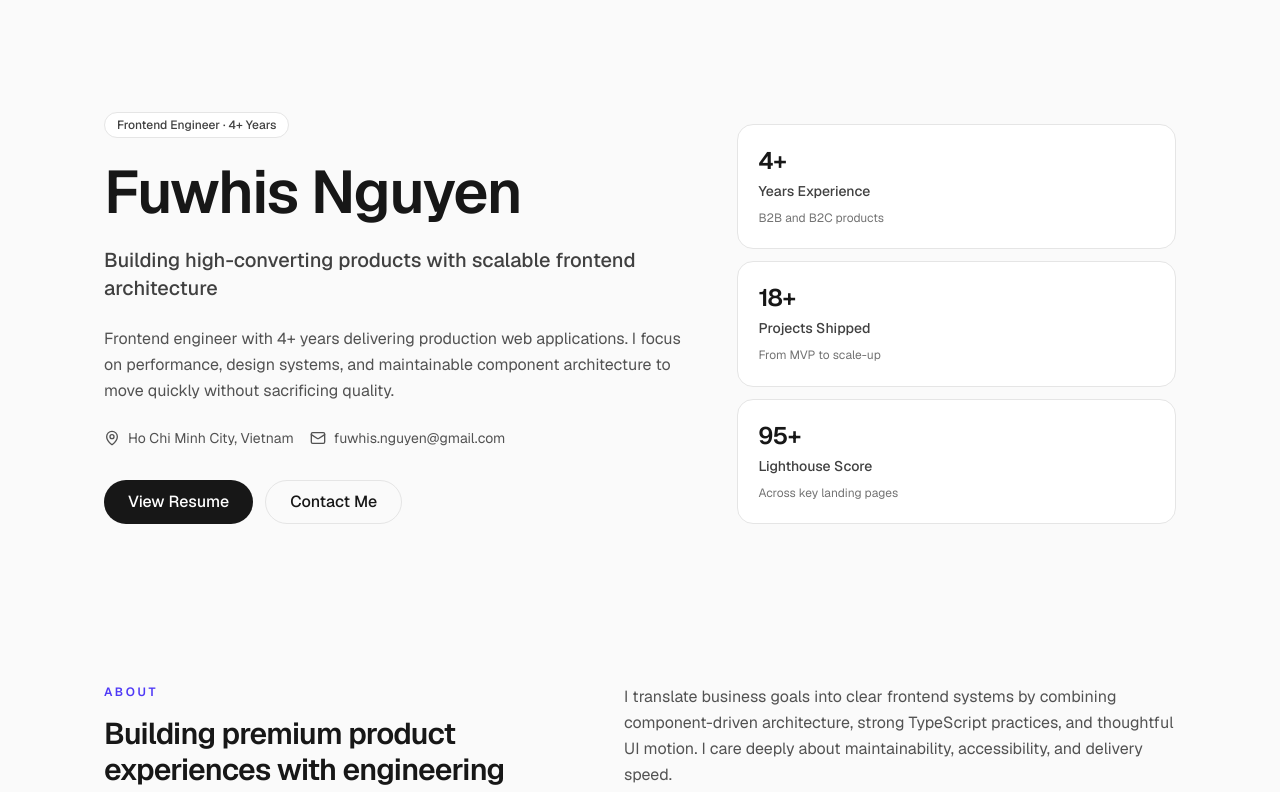
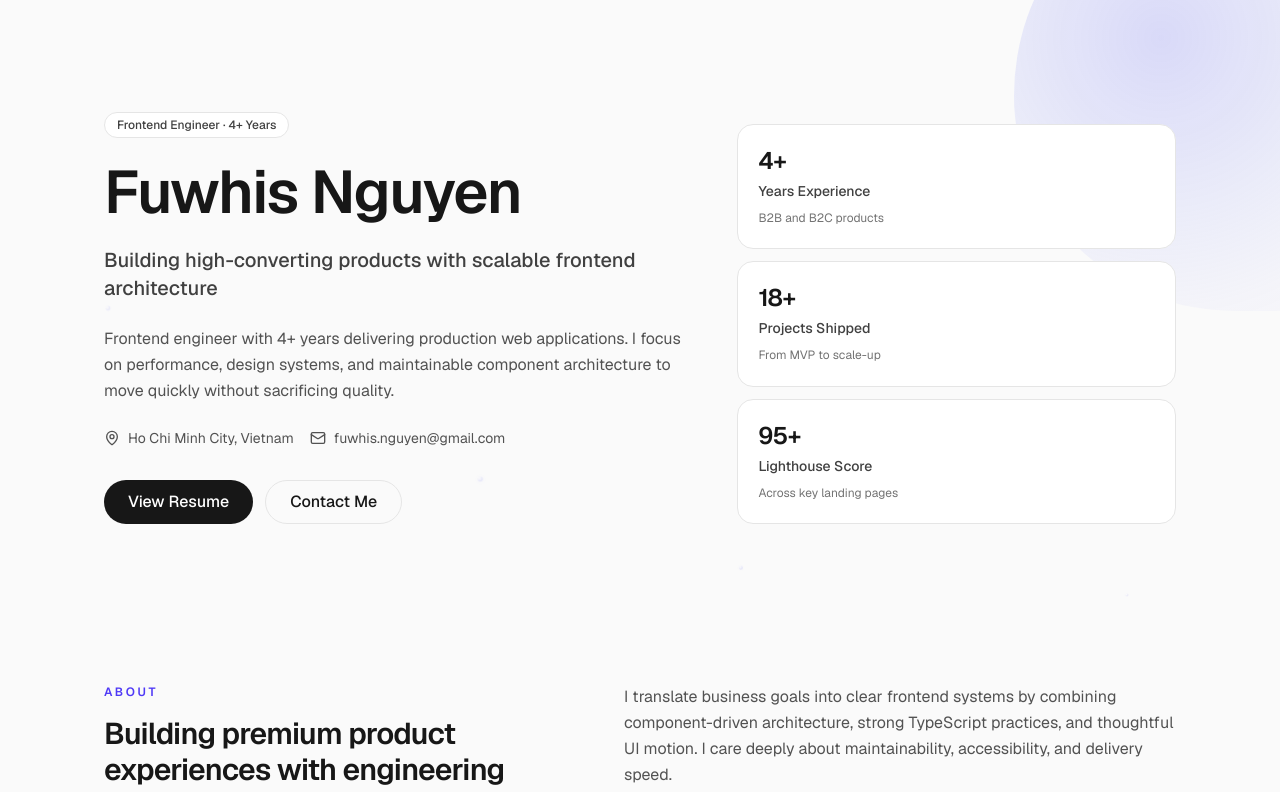
Before and after one commit to fuwhis/my-landing-page, a Next.js app: page / in a window 1280 px wide. Shown: the top 792 px of the page. Built offline with nearby package versions, Linux system fonts and the light colour scheme.

Commit message:
modify: add *decorator* props to Section container

```diff
--- a/src/components/shared/section-container.tsx
+++ b/src/components/shared/section-container.tsx
@@ -1,17 +1,22 @@
-import type { ComponentPropsWithoutRef } from 'react';
+import type { ComponentPropsWithoutRef, ReactNode } from 'react';
 
 import { cn } from '@/lib/utils';
 
-type SectionContainerProps = ComponentPropsWithoutRef<'section'>;
+type SectionContainerProps = ComponentPropsWithoutRef<'section'> & {
+  /** Renders inside `<section>` but outside the max-width wrapper (e.g. full-bleed backgrounds). */
+  decoration?: ReactNode;
+};
 
 export function SectionContainer({
   className,
   children,
+  decoration,
   ...props
 }: SectionContainerProps) {
   return (
-    <section className={cn('py-14 sm:py-20', className)} {...props}>
-      <div className="mx-auto w-full max-w-6xl px-6 sm:px-10">{children}</div>
+    <section className={cn('relative py-14 sm:py-20', className)} {...props}>
+      {decoration}
+      <div className="relative z-10 mx-auto w-full max-w-6xl px-6 sm:px-10">{children}</div>
     </section>
   );
 }
--- a/src/sections/hero/hero-section.tsx
+++ b/src/sections/hero/hero-section.tsx
@@ -1,5 +1,6 @@
 import { MapPin, Mail } from 'lucide-react';
 
+import { HeroFluidBackdrop } from '@/components/motion/hero-fluid-backdrop';
 import { CtaButton } from '@/components/shared/cta-button';
 import { MetricItem } from '@/components/shared/metric-item';
 import { SectionContainer } from '@/components/shared/section-container';
@@ -8,7 +9,11 @@ import { profile } from '@/data/profile';
 
 export function HeroSection() {
   return (
-    <SectionContainer id="hero" className="pt-20 sm:pt-28">
+    <SectionContainer
+      id="hero"
+      className="overflow-hidden pt-20 sm:pt-28"
+      decoration={<HeroFluidBackdrop />}
+    >
       <div className="grid gap-10 lg:grid-cols-[1.15fr_0.85fr] lg:items-end">
         <div className="space-y-6">
           <TagBadge label="Frontend Engineer · 4+ Years" />
```
